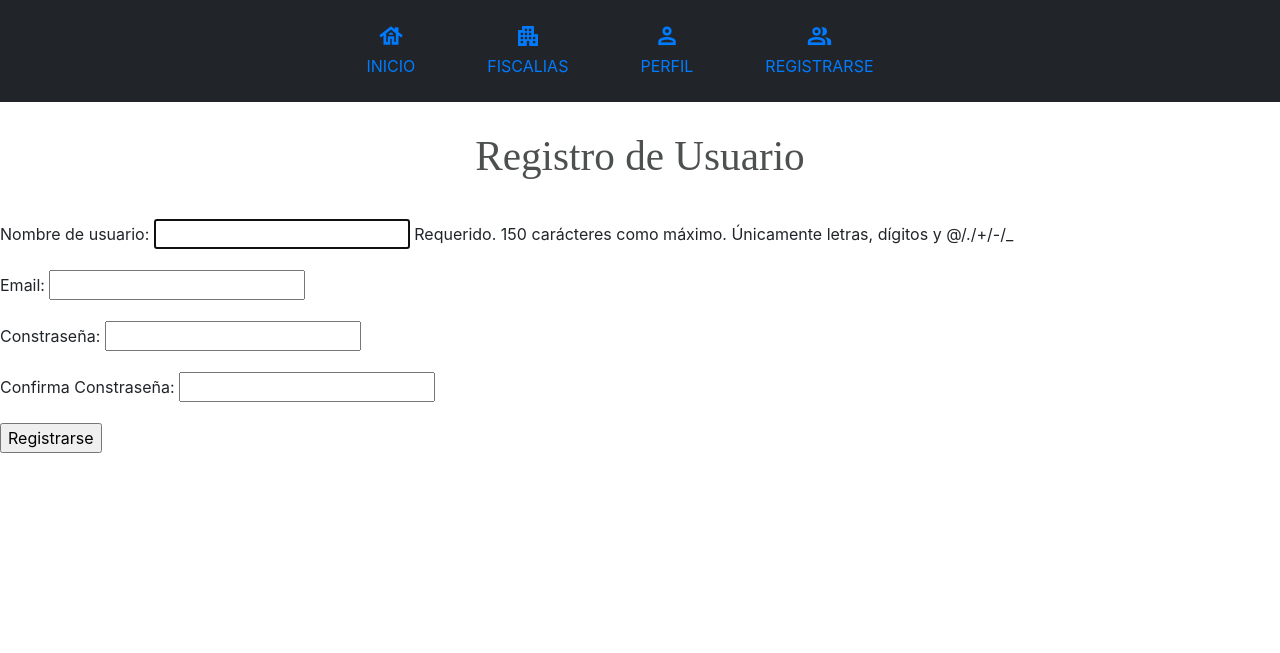
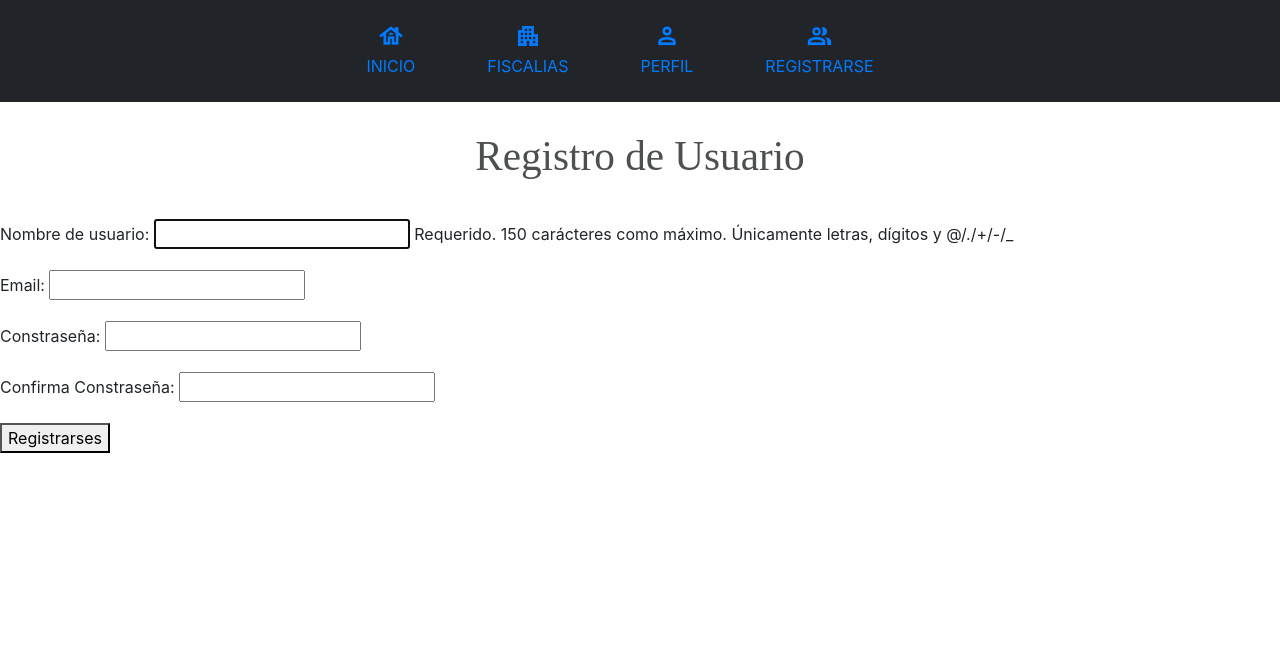
Before and after one commit to PaulAlexander19/Fiscalias_IPS, a Django app: page /usuario/registro/ in a window 1280 px wide. Shown: the top 653 px of the page. Run offline with Django 4.2, Linux system fonts and the light colour scheme; some libraries are stand-ins or nearby versions.

Commit message:
se modifico el template de registro Usuario

```diff
--- a/Usuario/templates/Usuario/usuarioRegister.html
+++ b/Usuario/templates/Usuario/usuarioRegister.html
@@ -2,10 +2,25 @@
 {% block title %}
   Registro
 {% endblock %}
+
 {% block body %}
-<h1>Registro de Usuario</h1>
-<form method='POST'> {% csrf_token %}
-  {{form.as_p}}
-  <input type='submit' value='Registrarse'/>
-</form>
+{% if messages %}
+    {% for message in messages %}
+    <div class="notification {{ message.tags}}">
+        {{ message }}
+    </div>
+    {% endfor %}
+  {% endif %}
+
+    <div class="main">
+      <h1>Registro de Usuario</h1>
+        <nav class   ="second-nav">
+          <form method ='POST'>
+            {% csrf_token %}
+            {{form.as_p}}
+            <button type ='submit' >Registrarses</button>
+          </form>
+        </nav>
+    </div>
+
 {% endblock %}
```
